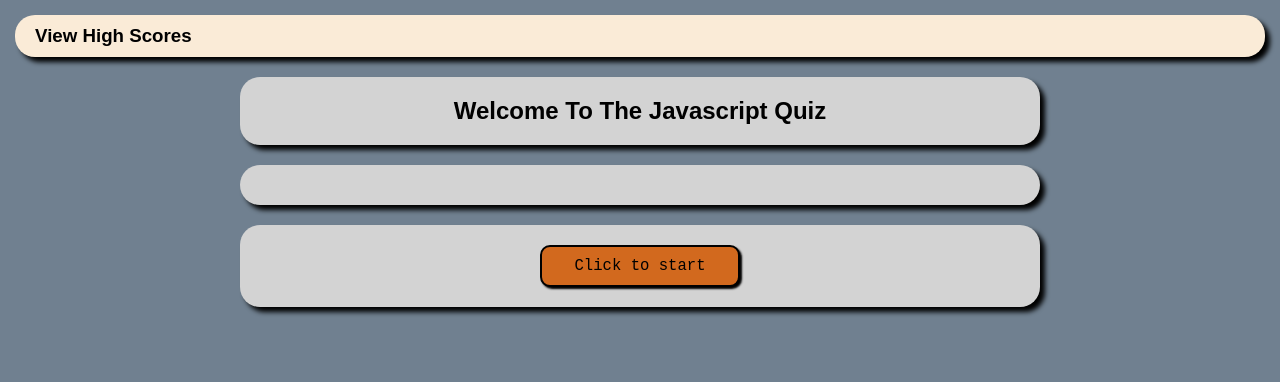
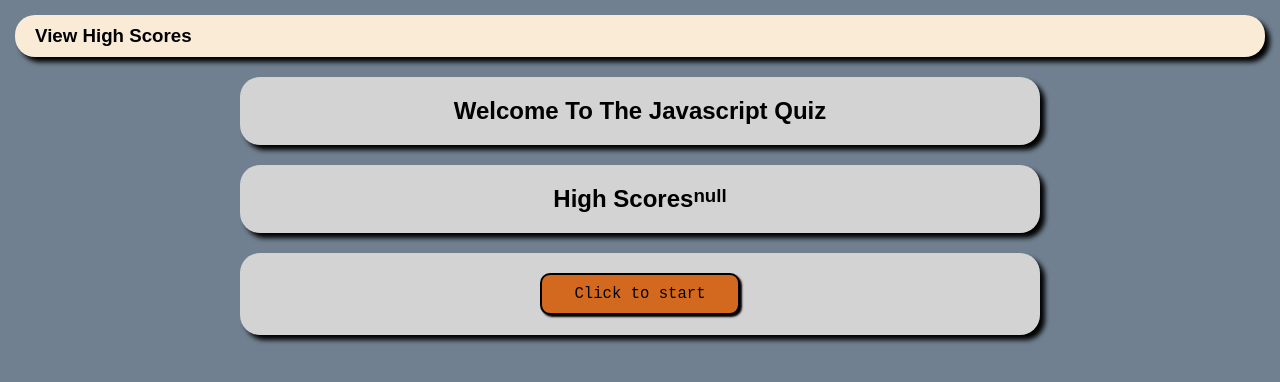
Before and after one commit to JohnPaulZigterman/codequiz, a plain HTML site: page index.html in a window 1280 px wide. Both pictures are taken after a click on the element "View High Scores". Drawn offline with Linux system fonts and the light colour scheme.

Commit message:
debugged and hopefully fixed major high score issues

```diff
--- a/assets/js/script.js
+++ b/assets/js/script.js
@@ -117,7 +117,8 @@ function logStats() {
 function displayStats() {
     var displaystring = localStorage.getItem('highscorelist');
     var displaylist = JSON.parse(displaystring);
-    list.textContent = displaylist;
+    list.innerHTML = '<h2>High Scores</h2><h3>' + displaylist + '</h3>';
+
 }
 
 function scoreSheet() {
@@ -182,7 +183,8 @@ function questions() {
 };
 
 
-startbutton.addEventListener("click", function() {
+startbutton.addEventListener("click", function(e) {
+    e.stopPropagation();
     startzone.removeChild(startbutton);
     countdown();
     quiz();
```
Also changed, not shown: index.html (+1 -0 lines).
